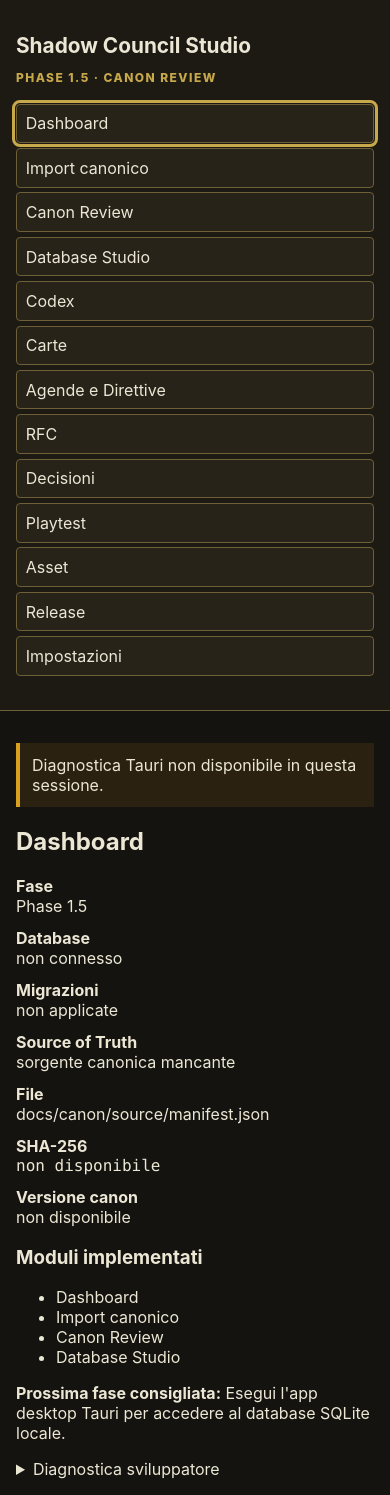
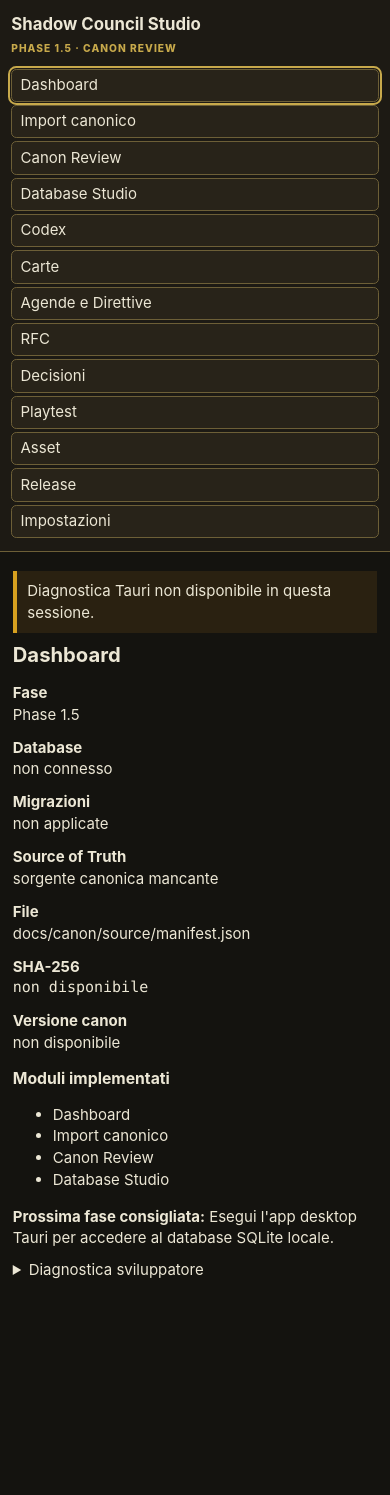
Before and after one commit to Nik66692/shadow-council-studio, a React (Vite) app in the folder apps/desktop/: page / in a window 390 px wide. After the commit the page ends 1293 px from the top, so only its background shows below. Built offline with nearby package versions, Linux system fonts and the light colour scheme.

Commit message:
style: compact responsive UI density for 4K displays
Introduce the 0.3.2 desktop density layer, narrower sidebars, denser controls and viewport-aware data grids while preserving small-window fallbacks. Closes #16.

```diff
--- a/apps/desktop/package.json
+++ b/apps/desktop/package.json
@@ -1,6 +1,6 @@
 {
   "name": "@shadow-council/desktop",
-  "version": "0.3.1",
+  "version": "0.3.2",
   "private": true,
   "type": "module",
   "scripts": {
--- a/apps/desktop/src-tauri/tauri.conf.json
+++ b/apps/desktop/src-tauri/tauri.conf.json
@@ -1,6 +1,6 @@
 {
   "productName": "Shadow Council Studio",
-  "version": "0.3.1",
+  "version": "0.3.2",
   "identifier": "studio.shadowcouncil.app",
   "build": {
     "beforeDevCommand": "pnpm dev",
--- /dev/null
+++ b/apps/desktop/src/density.css
@@ -0,0 +1,366 @@
+:root {
+  font-size: 15px;
+  line-height: 1.45;
+}
+
+body {
+  min-width: 320px;
+}
+
+.app {
+  grid-template-columns: clamp(13.5rem, 14vw, 15.5rem) minmax(0, 1fr);
+}
+
+.app > aside {
+  position: sticky;
+  top: 0;
+  height: 100vh;
+  overflow-y: auto;
+  padding: 0.75rem;
+}
+
+.app > aside h1 {
+  margin: 0.2rem 0 0.25rem;
+  font-size: 1.12rem;
+  line-height: 1.2;
+}
+
+.phase-badge,
+.eyebrow {
+  font-size: 0.68rem;
+  letter-spacing: 0.1em;
+}
+
+nav ul {
+  margin: 0.75rem 0 0;
+}
+
+nav button {
+  margin: 0.1rem 0;
+  padding: 0.42rem 0.55rem;
+  border-radius: 0.35rem;
+  line-height: 1.25;
+}
+
+button.active,
+button:focus-visible {
+  outline-width: 2px;
+}
+
+.panel {
+  padding: 1.25rem clamp(1rem, 2vw, 2rem);
+}
+
+.panel article {
+  width: 100%;
+  max-width: none;
+}
+
+h2 {
+  margin: 0.25rem 0 0.65rem;
+  font-size: 1.35rem;
+  line-height: 1.2;
+}
+
+h3 {
+  margin: 0.85rem 0 0.45rem;
+  font-size: 1.05rem;
+  line-height: 1.25;
+}
+
+p {
+  margin-top: 0.45rem;
+  margin-bottom: 0.65rem;
+}
+
+.section-header {
+  align-items: center;
+  gap: 1rem;
+  margin-bottom: 1rem;
+}
+
+.primary-action {
+  min-width: 11.5rem;
+  padding: 0.55rem 0.8rem;
+}
+
+.warning,
+.success-message {
+  padding: 0.6rem 0.7rem;
+}
+
+.empty-state,
+.evidence-panel {
+  padding: 0.75rem;
+}
+
+.summary-grid {
+  gap: 0.5rem;
+  margin: 1rem 0;
+}
+
+.summary-card {
+  padding: 0.7rem;
+}
+
+.summary-card span {
+  font-size: 0.72rem;
+}
+
+.summary-card strong {
+  margin-top: 0.25rem;
+  font-size: 1.25rem;
+}
+
+.warning-list,
+.draft-list {
+  gap: 0.5rem;
+}
+
+.warning-list li,
+.draft-list li {
+  padding: 0.7rem;
+}
+
+.draft-list p {
+  line-height: 1.45;
+}
+
+.database-location {
+  gap: 0.25rem;
+  margin-bottom: 0.7rem;
+  padding: 0.55rem 0.7rem;
+}
+
+.database-layout {
+  grid-template-columns: 13.5rem minmax(0, 1fr);
+  gap: 0.75rem;
+}
+
+.table-sidebar {
+  top: 0.75rem;
+  max-height: calc(100vh - 1.5rem);
+  padding: 0.5rem;
+}
+
+.table-sidebar ul {
+  gap: 0.25rem;
+}
+
+.table-sidebar button {
+  gap: 0.15rem;
+  padding: 0.45rem 0.55rem;
+}
+
+.studio-tabs {
+  gap: 0.35rem;
+  margin-bottom: 0.65rem;
+}
+
+.studio-tabs button,
+.toolbar-actions button,
+.pagination button,
+.record-relations button,
+.maintenance-card button,
+.safe-editor button,
+.active-filter button {
+  padding: 0.4rem 0.6rem;
+}
+
+.schema-view,
+.maintenance-view {
+  gap: 0.7rem;
+}
+
+.table-definition,
+.relationship-map,
+.record-inspector,
+.maintenance-card {
+  padding: 0.7rem;
+}
+
+.definition-heading {
+  gap: 0.7rem;
+}
+
+.table-definition th,
+.table-definition td,
+.data-grid th,
+.data-grid td {
+  padding: 0.4rem 0.45rem;
+  font-size: 0.88rem;
+}
+
+.table-definition pre {
+  padding: 0.55rem;
+}
+
+.relation-columns {
+  gap: 0.7rem;
+}
+
+.relationship-column button,
+.all-table-nodes button {
+  gap: 0.15rem;
+  padding: 0.55rem;
+}
+
+.selected-table-node {
+  gap: 0.25rem;
+  padding: 0.8rem;
+}
+
+.all-table-nodes {
+  grid-template-columns: repeat(auto-fit, minmax(10rem, 1fr));
+  gap: 0.35rem;
+  margin-top: 0.5rem;
+}
+
+.data-toolbar {
+  gap: 0.7rem;
+  margin-bottom: 0.55rem;
+}
+
+.data-toolbar label {
+  gap: 0.25rem;
+  max-width: 28rem;
+}
+
+.data-toolbar input,
+.safe-editor input,
+.safe-editor textarea {
+  padding: 0.45rem 0.55rem;
+}
+
+.safe-editor textarea {
+  min-height: 5.5rem;
+}
+
+.toolbar-actions {
+  gap: 0.35rem;
+}
+
+.active-filter {
+  gap: 0.7rem;
+  margin-bottom: 0.55rem;
+  padding: 0.5rem;
+}
+
+.data-grid-wrapper {
+  min-height: 20rem;
+  max-height: calc(100vh - 18rem);
+}
+
+.data-grid th button {
+  padding: 0.4rem 0.45rem;
+}
+
+.data-grid td {
+  max-width: 18rem;
+}
+
+.pagination {
+  gap: 0.7rem;
+  margin: 0.5rem 0;
+}
+
+.record-inspector dl {
+  grid-template-columns: repeat(auto-fit, minmax(15rem, 1fr));
+  gap: 0.35rem;
+}
+
+.record-relations,
+.safe-editor {
+  gap: 0.35rem;
+  margin-top: 0.7rem;
+  padding-top: 0.7rem;
+}
+
+.protected-field {
+  padding: 0.5rem;
+}
+
+@media (min-width: 1500px) {
+  :root {
+    font-size: 14px;
+  }
+
+  .app {
+    grid-template-columns: clamp(13rem, 11vw, 15rem) minmax(0, 1fr);
+  }
+
+  .panel {
+    padding: 1rem 1.5rem;
+  }
+
+  .database-layout {
+    grid-template-columns: 13rem minmax(0, 1fr);
+  }
+
+  .data-grid-wrapper {
+    max-height: calc(100vh - 15.5rem);
+  }
+}
+
+@media (min-width: 2400px) {
+  .panel {
+    padding-inline: 1.75rem;
+  }
+
+  .summary-grid {
+    max-width: 90rem;
+  }
+
+  .data-grid td {
+    max-width: 24rem;
+  }
+}
+
+@media (max-width: 1100px) {
+  .database-layout {
+    grid-template-columns: 1fr;
+  }
+
+  .table-sidebar {
+    position: static;
+    max-height: none;
+  }
+}
+
+@media (max-width: 900px) {
+  :root {
+    font-size: 15px;
+  }
+
+  .section-header,
+  .data-toolbar,
+  .definition-heading,
+  .active-filter {
+    align-items: stretch;
+  }
+
+  .primary-action {
+    min-width: 0;
+  }
+}
+
+@media (max-width: 720px) {
+  .app {
+    grid-template-columns: 1fr;
+  }
+
+  .app > aside {
+    position: static;
+    height: auto;
+    overflow: visible;
+  }
+
+  .panel {
+    padding: 0.85rem;
+  }
+
+  .data-grid-wrapper {
+    min-height: 14rem;
+    max-height: 26rem;
+  }
+}
--- a/apps/desktop/src/main.tsx
+++ b/apps/desktop/src/main.tsx
@@ -2,6 +2,8 @@ import React from "react";
 import { createRoot } from "react-dom/client";
 import { App } from "./App";
 import "./styles.css";
+// Load density overrides after the base system so desktop and 4K layouts stay compact.
+import "./density.css";
 createRoot(document.getElementById("root")!).render(
   <React.StrictMode>
     <App />
```
Also changed, not shown: 2 other files (tests, documents, lock files or other folders).
